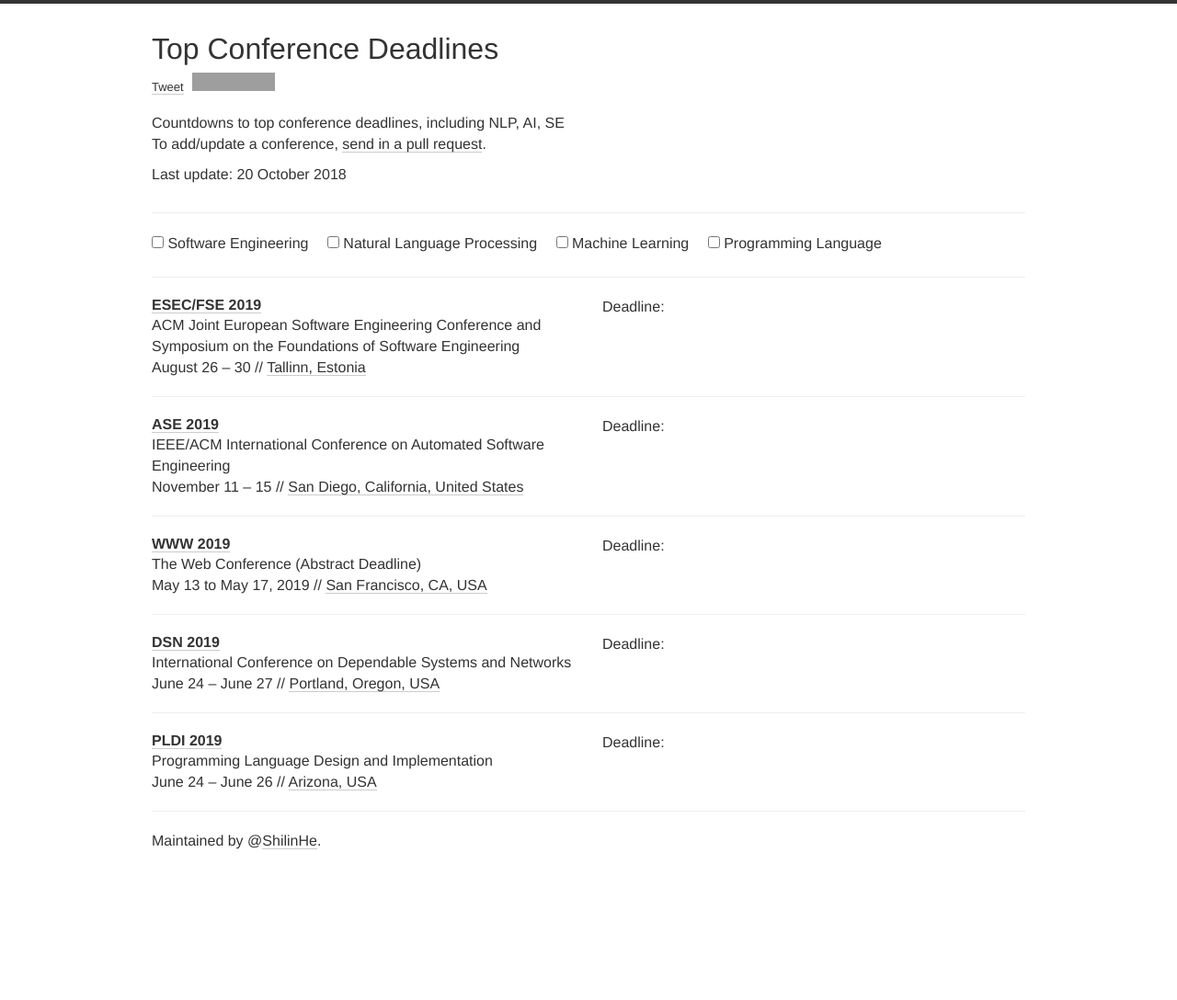
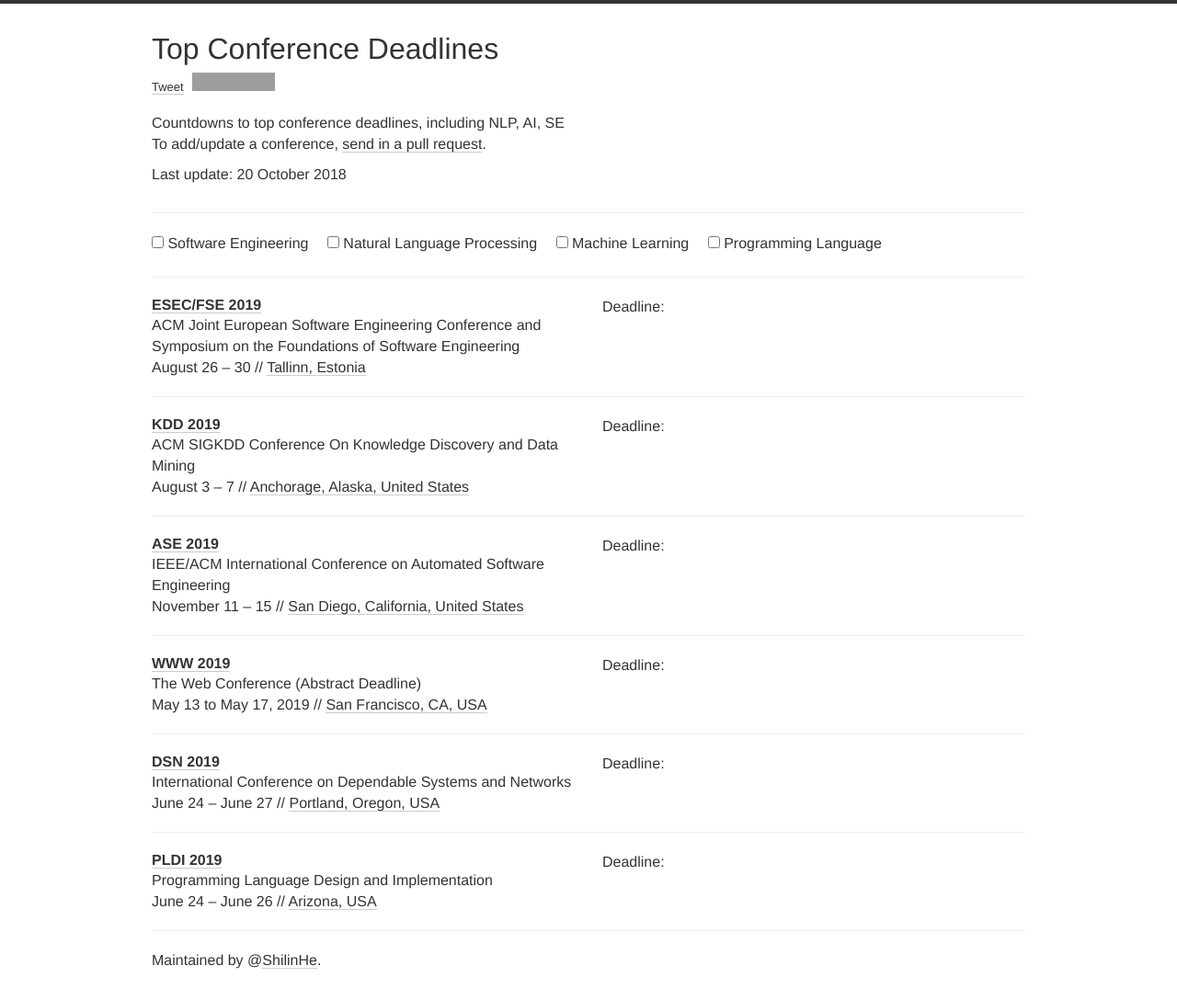
Before and after one commit to ShilinHe/conferences, a Jekyll site: the page built from index.html, in a window 1280 px wide. Shown: the whole page at 92% size. Built offline with Jekyll 4.4.1, drawn with Linux system fonts in a browser that asks for light colours; nearby versions of some CDN libraries; comment, search, counter and statistics services are not loaded; before the commit the page ends 958 px from its top, so only the background shows below that; grey boxes are pictures that could not be loaded.

Commit message:
Update conferences.yml

```diff
--- a/_data/conferences.yml
+++ b/_data/conferences.yml
@@ -7,6 +7,15 @@
   date: "August 26 - 30"
   place: Tallinn, Estonia
   tags: SE
+
+- name: KDD
+  description:  ACM SIGKDD Conference On Knowledge Discovery and Data Mining
+  year: 2019
+  link: http://www.kdd.org/kdd2019/
+  deadline: "2019-02-03 23:59"
+  date: "August 3 - 7"
+  place: Anchorage, Alaska, United States
+  tags: ML
 
 - name: ASE
   description:  IEEE/ACM International Conference on Automated Software Engineering
```
